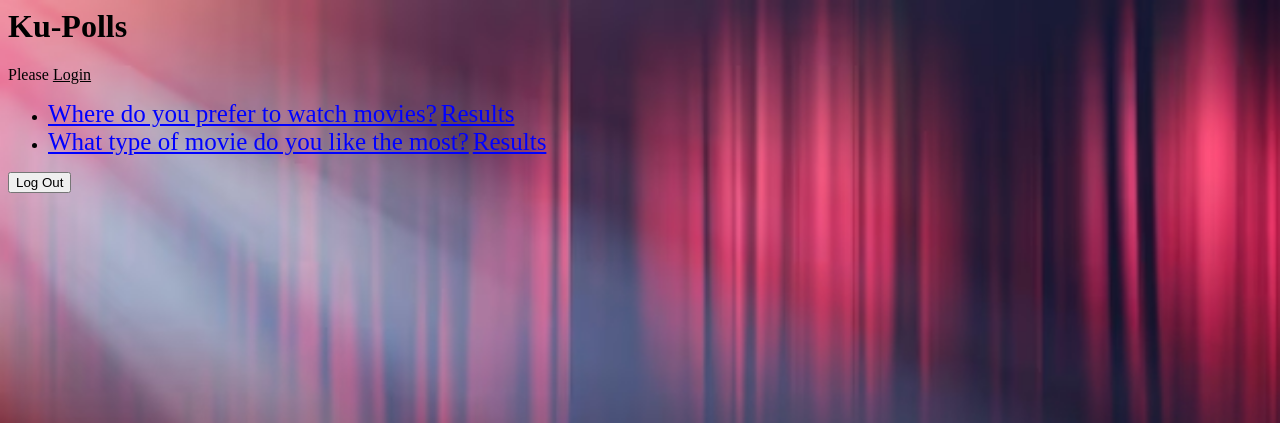
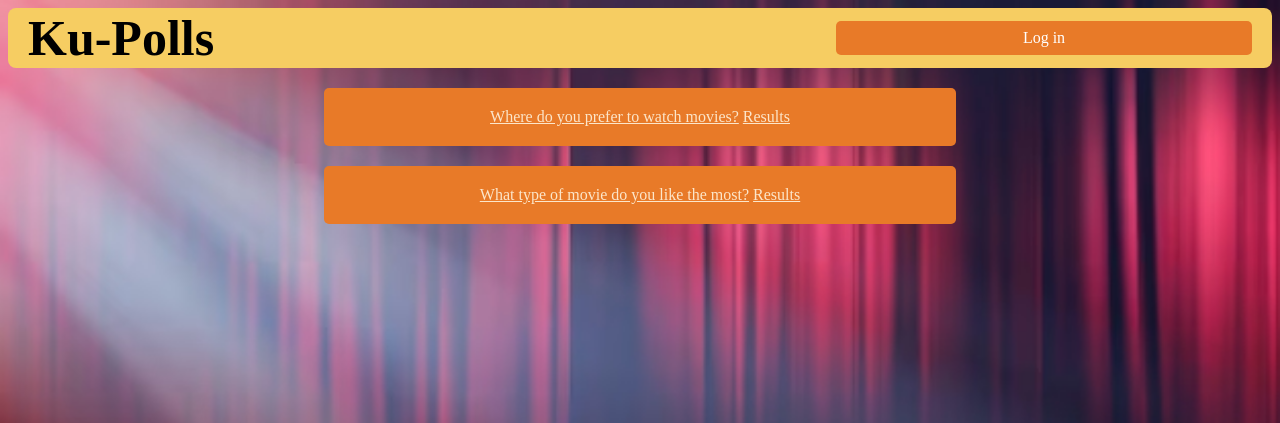
Before and after one commit to NewOsakA/ku-polls, a Django app: page /polls/ in a window 1280 px wide. Shown: the top 423 px of the page. Run offline with Django 4.2, Linux system fonts and the light colour scheme; data comes from the database, SQL or seed files in the repository.

Commit message:
More UI improvement

```diff
--- a/polls/static/polls/style.css
+++ b/polls/static/polls/style.css
@@ -1,14 +1,93 @@
-li a {
-    color: blue;
-    font-size: 25px;
+h1 {
+    color: Black;
+    font-size: 50px;
+    margin-left: 20px
+    margin: 0;
 }
-h1, a {
-    color: black;
+
+h2 {
+    color: FCE6CA;
+    font-size: 40px;
+    text-shadow:
+        1px 1px 0 #000,  /* Horizontal and vertical shadow with color */
+        -1px -1px 0 #000,
+        1px -1px 0 #000,
+        -1px 1px 0 #000;
 }
+
+h3 {
+    color: FCE6CA;
+    font-size: 30px;
+    text-shadow:
+        1px 1px 0 #000,  /* Horizontal and vertical shadow with color */
+        -1px -1px 0 #000,
+        1px -1px 0 #000,
+        -1px 1px 0 #000;
+}
+
+a {
+    color: #FCE6CA;
+    width: 400px;
+}
+
+ul {
+    padding: 0;
+}
+
 body {
     background: white url("images/new_background.png") no-repeat ;
     background-size: cover;
 }
+
+.nav_bar {
+    background: #F6CD62;
+    height: 60px;
+    display: flex;
+    align-items: center;
+    border-radius: 8px;
+    justify-content: space-between; /* Distribute space between items */
+    padding: 0 20px;
+}
+
+.nav_right {
+    display: flex;
+    align-items: center; /* Vertically align items */
+}
+
+.log_button {
+    background-color: #E87A28;
+    border: none;
+    color: white;
+    padding: 8px;
+    text-align: center;
+    border-radius: 5px;
+    text-decoration: none;
+    margin-left: 10px;
+}
+
+fieldset {
+    border: 2px solid #5B5427;
+    border-radius: 8px;
+    padding: 20px;
+    margin: 10px 0;
+    background-color: #A69056;
+}
+
+legend {
+    font-size: 1.5em;
+    font-weight: bold;
+}
+
+.question_containers {
+    background: #E87A28;
+    text-align: center;
+    color: black;
+    padding: 20px 5%;
+    margin: 20px 25%;
+    margin-bottom: 10px;
+    border-radius: 5px;
+}
+
 .alert {
     background-color: #FACECE;
     color: red;
@@ -16,13 +95,17 @@ body {
     padding: 3px;
 }
 
-
-
 .vote_count{
     text-align: center;
 }
 
+.vote_confirm {
+    background-color: #A69056;
+    color: FCE6CA;
+    text-align: center;
+    border-radius: 5px;
 
+}
 
 table, th, td {
     border: 1px solid gray;
--- a/polls/templates/polls/index.html
+++ b/polls/templates/polls/index.html
@@ -1,20 +1,30 @@
 {% load static %}
+<link rel="stylesheet" href="{% static 'polls/style.css' %}">
 <html lang="en">
 <head>
     <meta charset="UTF-8">
     <meta name="viewport" content="width=device-width, initial-scale=1.0">
     <title>Ku-Polls</title>
-    <link rel="stylesheet" href="{% static 'polls/style.css' %}">
 </head>
 <body>
-    <div class="container">
+    <div class="nav_bar">
         <h1>Ku-Polls</h1>
-
+        <div class="nav_right">
             {% if user.is_authenticated %}
                 <p>Welcome back, {{ user.username }}</p>
+                <form action="{% url 'logout' %}" method="post">
+                    {% csrf_token %}
+                    <button type="submit" class="log_button">Log Out</button>
+                </form>
             {% else %}
-           <p>Please <a href="{% url 'login' %}?next={{request.path}}">Login</a></p>
+                <a href="{% url 'login' %}?next={{request.path}}" class="log_button">Log in</a>
             {% endif %}
+        </div>
+    </div>
+    <div class="container">
+
+
+
 
         {% if messages %}
             {% for message in messages %}
@@ -26,23 +36,16 @@
     </div>
     <div>
         {% if latest_question_list %}
-            <ul class="question-list">
+            <ul>
             {% for question in latest_question_list %}
-                    <li class="question-item">
-                        <span class="question-text">
-                            <a href="{% url 'polls:detail' question.id %}">{{ question.question_text }}</a>
-                        </span>
-                        <span class="question-results">
-                            <a href="{% url 'polls:results' question.id %}">Results</a>
-                        </span>
+                <li>
+                    <div class="question_containers">
+                        <a href="{% url 'polls:detail' question.id %}" class="question_text">{{ question.question_text }}</a>
+                        <a href="{% url 'polls:results' question.id %}" class="result_button">Results</a>
+                    </div>
                 </li>
             {% endfor %}
             </ul>
-
-            <form action="{% url 'logout' %}" method="post">
-               {% csrf_token %}
-               <button type="submit">Log Out</button>
-            </form>
         {% else %}
             <p>No polls are available.</p>
         {% endif %}
```
Also changed, not shown: polls/templates/polls/detail.html (+6 -2 lines), polls/templates/polls/results.html (+8 -4 lines). Lines whose indentation alone changed are shown as unchanged.
